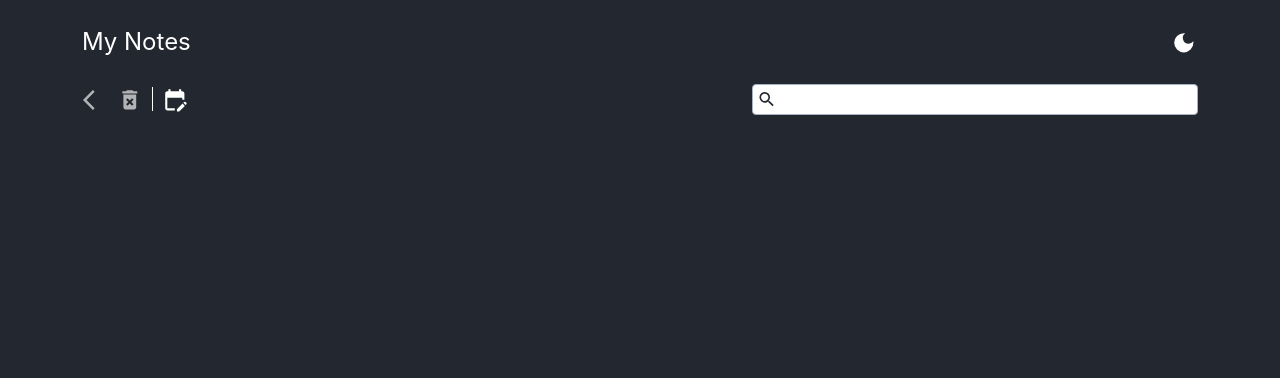
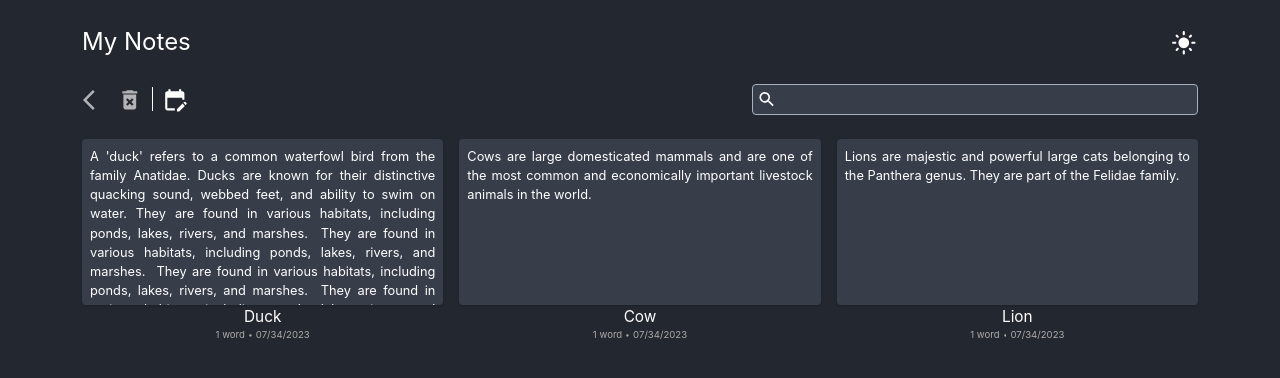
Before and after one commit to NavinPanthi/react-note-app, a React (Create React App) app: page / in a window 1280 px wide. Both pictures are taken after a click on the button 1184 px from the left and 42 px from the top of the page. Shown: the top 378 px of the page. Built offline with nearby package versions, Linux system fonts and the light colour scheme.

Commit message:
some user experiences enhanced.

```diff
--- a/src/App.js
+++ b/src/App.js
@@ -5,7 +5,30 @@ import { useEffect } from "react";
 
 let nextId = 4;
 const initialLists = [
-
+  {
+    id: 0,
+    heading: "Duck",
+    text: "A 'duck' refers to a common waterfowl bird from the family Anatidae. Ducks are known for their distinctive quacking sound, webbed feet, and ability to swim on water. They are found in various habitats, including ponds, lakes, rivers, and marshes.  They are found in various habitats, including ponds, lakes, rivers, and marshes.  They are found in various habitats, including ponds, lakes, rivers, and marshes.  They are found in various habitats, including ponds, lakes, rivers, and marshes.",
+    date: "07/34/2023",
+    selected: false,
+    words: 1,
+  },
+  {
+    id: 1,
+    heading: "Cow",
+    text: "Cows are large domesticated mammals and are one of the most common and economically important livestock animals in the world. ",
+    date: "07/34/2023",
+    selected: false,
+    words: 1,
+  },
+  {
+    id: 2,
+    heading: "Lion",
+    text: "Lions are majestic and powerful large cats belonging to the Panthera genus. They are part of the Felidae family.",
+    date: "07/34/2023",
+    selected: false,
+    words: 1,
+  },
 ];
 const App = () => {
   const [notes, setNotes] = useState(initialLists);
@@ -14,7 +37,7 @@ const App = () => {
   const [searchText, setSearchText] = useState("");
   const [isEditModalOpen, setIsEditModalOpen] = useState(false);
   const [editedText, setEditedText] = useState("");
-  console.log("isCreateModalOpen", isCreateModalOpen);
+
   useEffect(() => {
     // Check if any array element's object has 'selected' set to true
     const hasSelectedTrue = notes.some((note) => note.selected === true);
@@ -25,22 +48,25 @@ const App = () => {
   );
   const addNote = (noteText) => {
     const countWords = () => {
-      if(noteText===""){
+      if (noteText === "") {
         return 0;
       }
       const words = noteText.trim().split(/\s+/);
       return words.length;
     };
-    const date = new Date();
+    const currentTime = new Date();
+    const currentHour = currentTime.getHours();
+    const currentMinute = currentTime.getMinutes();
+    const current = currentHour + ":" + currentMinute;
     const newNotes = {
       id: nextId++,
       heading: "heading",
       text: noteText,
-      date: date.toLocaleDateString(),
-      selected: false,
+      date: current,
+      selected: true,
       words: countWords(),
     };
-    setNotes([...notes, newNotes]);
+    setNotes([newNotes, ...notes]);
   };
   const handleDiv = (id) => {
     setNotes((notes) =>
@@ -51,28 +77,19 @@ const App = () => {
       }))
     );
   };
+  const handleBorder = () => {
+    setNotes((notes) =>
+      notes.map((note) => ({
+        ...note,
+        selected: false,
+      }))
+    );
+  };
 
-  // const handleDoubleDivClick = (doubleClickedId) => {
-
-  //   setNotes((notes) =>
-  //   notes.map((note) => ({
-  //     ...note,
-  //     text: note.id === doubleClickedId ? (note.text = editedText):note.text,
-  //   }))
-  // );
-  //}
   const handleDoubleDivClick = (nextNote) => {
-    console.log("NextNote:",nextNote.id);
-    setNotes((notes) =>
-    notes.map((note) => {
-      if(note.id === nextNote.id){
-        return nextNote;
-      }
-      else
-      return note;
-    })
-  );
-  }
+    const updatedNotes = notes.filter((note) => note.id !== nextNote.id);
+    setNotes([{ ...nextNote, selected: true }, ...updatedNotes]);
+  };
 
   const deleteNote = () => {
     setNotes(notes.filter((note) => !note.selected));
@@ -88,18 +105,21 @@ const App = () => {
         isCreateModalOpen={isCreateModalOpen}
         setIsCreateModalOpen={setIsCreateModalOpen}
         handleSearch={setSearchText}
-        isEditModalOpen = {isEditModalOpen}
-        setIsEditModalOpen = {setIsEditModalOpen}
+        isEditModalOpen={isEditModalOpen}
+        setIsEditModalOpen={setIsEditModalOpen}
+        handleBorder={handleBorder}
       />
       <NotesList
         notes={filteredNotes}
         isCreateModalOpen={isCreateModalOpen}
         handleDivClick={handleDiv}
-        handleDoubleDivClick= {handleDoubleDivClick}
-        isEditModalOpen = {isEditModalOpen}
-        setIsEditModalOpen = {setIsEditModalOpen}
-        editedText = {editedText}
+        handleDoubleDivClick={handleDoubleDivClick}
+        isEditModalOpen={isEditModalOpen}
+        setIsEditModalOpen={setIsEditModalOpen}
+        editedText={editedText}
         setEditedText={setEditedText}
+        setIsAnyDivSelected={setIsAnyDivSelected}
+        handleBorder={handleBorder}
       />
     </div>
   );
--- a/src/Components/DeleteModal.js
+++ b/src/Components/DeleteModal.js
@@ -1,4 +1,4 @@
-const DeleteModal = ({ open, onClose, handleDeleteNote }) => {
+const DeleteModal = ({ open, onClose, handleDeleteNote,setIsEditModalOpen  }) => {
   if (!open) return null;
   return (
     <div className="delete-modal rounded p-4 border">
@@ -12,6 +12,7 @@ const DeleteModal = ({ open, onClose, handleDeleteNote }) => {
           onClick={() => {
             handleDeleteNote();
             onClose();
+            setIsEditModalOpen(false);
           }}
         >
           Delete
--- a/src/Components/Header.js
+++ b/src/Components/Header.js
@@ -1,11 +1,13 @@
-import { MdDeleteForever } from "react-icons/md";
-import { MdEditCalendar } from "react-icons/md";
 import DeleteModal from "./DeleteModal";
 import CreateModal from "./CreateModal";
-
+import {
+  MdLightMode,
+  MdDeleteForever,
+  MdDarkMode,
+  MdArrowBackIos,
+  MdEditCalendar,
+} from "react-icons/md";
 import { useState } from "react";
-import { MdDarkMode } from "react-icons/md";
-import { MdArrowBackIos } from "react-icons/md";
 import Search from "./Search";
 
 const Header = ({
@@ -18,6 +20,7 @@ const Header = ({
   handleSearch,
   isEditModalOpen,
   setIsEditModalOpen,
+  handleBorder,
 }) => {
   const [isDeleteModalOpen, setIsDeleteModalOpen] = useState(false);
 
@@ -32,7 +35,6 @@ const Header = ({
     setIsCreateModalOpen(false);
   };
   const backButton = !isCreateModalOpen && !isEditModalOpen;
-  console.log("Backbutton disabled: ", backButton);
 
   if (isBackButtonClicked && isEditModalOpen) {
     setIsEditModalOpen(!isEditModalOpen);
@@ -41,18 +43,26 @@ const Header = ({
   if (isBackButtonClicked && isCreateModalOpen) {
     handleNoteAddition();
   }
-
-  if (darkMode) document.documentElement.classList.add("dark-theme");
-  else document.documentElement.classList.remove("dark-theme");
+  let html = document.documentElement;
+  if (isDeleteModalOpen) html.classList.add("less-opacity");
+  else html.classList.remove("less-opacity");
+  if (darkMode) html.classList.add("dark-theme");
+  else html.classList.remove("dark-theme");
   return (
     <div className="header mt-4">
       <div className="my-notes d-flex flex-row justify-content-between mb-4">
         <div className="name">My Notes</div>
         <button
           className="btn theme-btn"
-          onClick={() => setDarkMode(!darkMode)}
+          onClick={() => {
+            setDarkMode(!darkMode);
+          }}
         >
-          <MdDarkMode className="theme-icon icons" size="1.6em" />
+          {darkMode ? (
+            <MdLightMode className="theme-icon icons" size="1.6em" />
+          ) : (
+            <MdDarkMode className="theme-icon icons" size="1.6em" />
+          )}
         </button>
       </div>
       <div className=" mb-4 header2 d-flex flex-nowrap flex-row justify-content-between align-items-center">
@@ -69,9 +79,13 @@ const Header = ({
           <button
             className="btn del-btn"
             disabled={!isAnyDivSelected && !isEditModalOpen}
-            onClick={() => {
+            onClick={(e) => {
+              e.stopPropagation();
               setIsDeleteModalOpen(true);
               setIsAnyDivSelected(!isAnyDivSelected);
+              // if (isEditModalOpen) {
+              //   setIsEditModalOpen(false);
+              // }
             }}
           >
             <MdDeleteForever className="delete-icon icons" size="1.6em" />
@@ -82,6 +96,8 @@ const Header = ({
             disabled={isCreateModalOpen || isEditModalOpen}
             onClick={() => {
               setIsCreateModalOpen(true);
+              setIsAnyDivSelected(false);
+              handleBorder();
             }}
           >
             <MdEditCalendar className="icons create-icon ms-2" size="1.6em" />
@@ -94,6 +110,7 @@ const Header = ({
           open={isDeleteModalOpen}
           onClose={() => setIsDeleteModalOpen(false)}
           handleDeleteNote={handleDeleteNote}
+          setIsEditModalOpen={setIsEditModalOpen}
         />
         <CreateModal
           isCreateModalOpen={isCreateModalOpen}
--- a/src/Components/Note.js
+++ b/src/Components/Note.js
@@ -1,15 +1,9 @@
-import { useState } from "react";
 import { MdCircle } from "react-icons/md";
 import { useEffect } from "react";
-
+import { useRef } from "react";
+import { useState } from "react";
 const Note = ({
   note,
-  id,
-  heading,
-  text,
-  date,
-  selected,
-  words,
   handleDivClick,
   handleDoubleDivClick,
   editedText,
@@ -18,35 +12,64 @@ const Note = ({
   setIsEditModalOpen,
   editedId,
   setEditedId,
+  setIsAnyDivSelected,
+  handleBorder,
 }) => {
-  const [editing, setEditing] = useState(false);
+  // const divRef = useRef(null);
 
+  // function handleDocumentClick(event) {
+  //   if (divRef.current && !divRef.current.contains(event.target)) {
+  //     handleBorder();
+  //     return;
+  //   }
+  // }
+
+  // useEffect(() => {
+  // const noteList = document.querySelector(".notes-list");
+  // document.body.addEventListener("mousedown", handleClickOutside);
+  // return () => {
+  //   document.body.removeEventListener("mousedown", handleClickOutside);
+  // };
+  // noteList.addEventListener("mousedown", handleClickOutside);
+  // return () => {
+  //   noteList.removeEventListener("mousedown", handleClickOutside);
+  // };
+  // });
+  // function handleClickOutside(event) {
+  //   if (divRef.current && !divRef.current.contains(event.target)) {
+  //     handleBorder();
+  //   }
+  // }
   let className = "note-body rounded p-2 ";
-  if (selected) {
+  const currentTime = new Date();
+  const currentHour = currentTime.getHours();
+  const currentMinute = currentTime.getMinutes();
+  const current = currentHour + ":" + currentMinute;
+
+  if (note.selected) {
     className += " border-yellow";
   }
-
-  const characterLimit = 5000;
-  const noteTextL = text.length;
   const handleEditedId = (eId) => {
     setEditedId(eId);
   };
-  let classNames = "rounded p-2";
-  // useEffect to handle changes to isEditModalOpen
 
   const handleChange = (e) => {
     setEditedText(e.target.value);
     let words = e.target.value.trim().split(/\s+/);
     let wordsLength = words.length;
-    if(e.target.value===""){
-      wordsLength=0;
+    if (e.target.value === "") {
+      wordsLength = 0;
     }
-    handleDoubleDivClick({ ...note, text: e.target.value, id: editedId, words: wordsLength });
+    handleDoubleDivClick({
+      ...note,
+      text: e.target.value,
+      id: editedId,
+      words: wordsLength,
+      date: current,
+    });
   };
 
   if (isEditModalOpen) {
-    console.log("editedId", editedId);
-    console.log("isEditModalOpen------------------------", isEditModalOpen);
     return (
       <div className="note new container rounded create-modal p-2 m-1 pe-3">
         <div className=" whole rounded ">
@@ -56,31 +79,30 @@ const Note = ({
             placeholder="Type to add a note..."
             onChange={handleChange}
             value={editedText}
-            className={classNames}
+            className="rounded p-2"
           ></textarea>
         </div>
         <div className="note-footer d-flex flex-column">
-          <span className="text-muted">
-            {characterLimit - noteTextL} remaining
-          </span>
+          <span className="text-muted"></span>
         </div>
       </div>
     );
   } else {
     return (
       <div
+        // ref={divRef}
         className="note"
-        onDoubleClick={() => {
-          console.log("doubleClicked", id);
-          handleEditedId(id);
-          setEditedText(text);
+        onDoubleClick={(e) => {
+          handleEditedId(note.id);
+          setEditedText(note.text);
           setIsEditModalOpen(true);
         }}
-        onClick={() => {
-          handleDivClick(id);
+        onClick={(e) => {
+          e.preventDefault();
+          handleDivClick(note.id);
         }}
       >
-        <div className={className}>
+        <div className={className} tabIndex={0}>
           <span>{note.text}</span>
         </div>
         <div className="note-footer d-flex flex-column">
--- a/src/Components/NotesList.js
+++ b/src/Components/NotesList.js
@@ -35,6 +35,8 @@ const NotesList = ({
   setEditedText,
   isEditModalOpen,
   setIsEditModalOpen,
+  setIsAnyDivSelected,
+  handleBorder,
 }) => {
   const [editedId, setEditedId] = useState(null);
   if (isCreateModalOpen) return null;
@@ -45,12 +47,6 @@ const NotesList = ({
         <div key={note.id}>
           <Note
             note={note}
-            id={note.id}
-            heading={note.heading}
-            text={note.text}
-            date={note.date}
-            selected={note.selected}
-            words={note.words}
             handleDivClick={handleDivClick}
             handleDoubleDivClick={handleDoubleDivClick}
             editedText={editedText}
@@ -59,6 +55,8 @@ const NotesList = ({
             setIsEditModalOpen={setIsEditModalOpen}
             editedId={editedId}
             setEditedId={setEditedId}
+            setIsAnyDivSelected = {setIsAnyDivSelected}
+            handleBorder = {handleBorder}
           />
         </div>
       ))}
--- a/src/index.css
+++ b/src/index.css
@@ -22,38 +22,60 @@ body {
   -webkit-font-smoothing: antialiased;
   -moz-osx-font-smoothing: grayscale;
   background-color: #f0f2f5;
+
   position: relative;
   max-height: 100vh;
+  backdrop-filter: blur(8px);
 }
 /* Dark theme */
 .dark-theme {
   background-color: #23272f;
 }
+
 .dark-theme body {
   background-color: #23272f;
 }
+/* .less-opacity body {
+  opacity: 0.6;
+}
+.less-opacity body .container .header .delete-modal {
+  opacity: 1 !important;
+}  */
 .dark-theme .btn,
 .dark-theme .header .header2 .vertical-line,
 .dark-theme .header,
 .dark-theme .note-heading,
-.dark-theme .header .search-icon{
+.dark-theme .header .search-icon {
   color: white;
 }
 .dark-theme .header .header2 .vertical-line {
   background-color: white;
 }
-.dark-theme .header .search-icon {
-color: #23272f;
+
+.dark-theme .search .input-lg,
+.dark-theme .search-icon,
+.dark-theme .input-group {
+  background-color: #373e4a !important;
+  color: white;
 }
-.dark-theme .delete-modal, .dark-theme  .delete-modal .btn-light{
+.dark-theme .delete-modal,
+.dark-theme .delete-modal .btn-light {
   background-color: #23272f;
 }
-.dark-theme .delete-modal .btn-dark{
+.dark-theme .delete-modal .btn-dark {
   background-color: white;
   color: #23272f;
 }
+.dark-theme .create-modal .whole .rounded {
+  background-color: #373e4a;
+  color: white;
+}
+.dark-theme .note-body {
+  background-color: #373e4a;
+  color: white;
+}
 
-.dark-theme .note-footer .text-muted{
+.dark-theme .note-footer .text-muted {
   color: rgb(171, 171, 171) !important;
 }
 code {
@@ -76,6 +98,7 @@ code {
   overflow-y: hidden;
   white-space: pre-wrap;
   max-width: 100%;
+  overflow-x: hidden;
 }
 
 .note-heading {
@@ -90,8 +113,16 @@ code {
 .note-body.border-yellow {
   outline: 2px solid #ffc605;
 }
+/* .note-body:focus{
+  outline: 2px solid #ffc605;
+} */
 .note {
   font-size: 80%;
+  text-align: justify;
+}
+
+html:focus {
+  background-color: #005bb3;
 }
 
 /* HEADER */
@@ -187,3 +218,6 @@ code {
 .search input {
   font-size: 80%;
 }
+.b-textarea{
+  font-size: 150% !important;
+}
```
Also changed, not shown: src/Components/AddNote.js (deleted, +0 -43 lines), src/Components/CreateModal.js (+3 -11 lines), public/index.html (indentation only).
